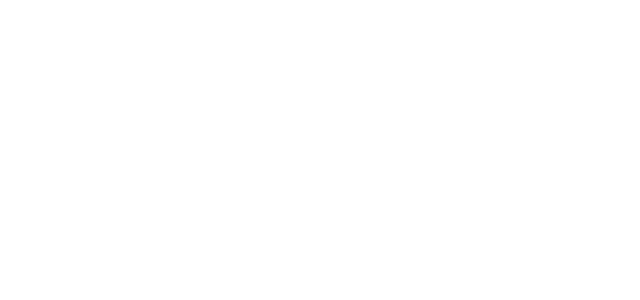
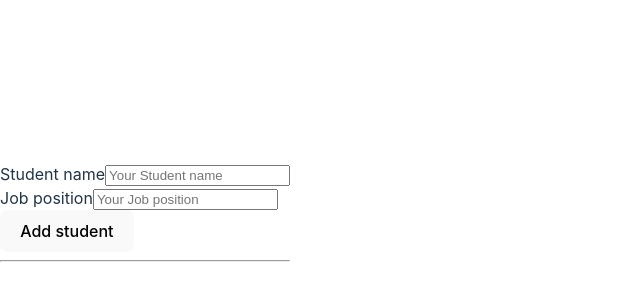
Before and after one commit to albertoferreroorte/trainning-tracker, a React (Vite) app: page / in a window 1280 px wide. Shown: the part 180-480 px from the top of the page, without its empty margins (0-640 px from the left). Built offline with nearby package versions, Linux system fonts and the light colour scheme.

Commit message:
added student section components with data communication

```diff
--- a/src/index.css
+++ b/src/index.css
@@ -55,6 +55,11 @@
   outline: 4px auto -webkit-focus-ring-color;
 }
 
+.card {
+  background-color: aliceblue;
+  margin: 1rem;
+}
+
 @media (prefers-color-scheme: light) {
   :root {
     color: #213547;
--- a/src/main.tsx
+++ b/src/main.tsx
@@ -1,9 +1,10 @@
 import React from 'react';
 import ReactDOM from 'react-dom/client';
 import './index.css';
+import { StudentsPage } from './student/components/students-page';
 
 ReactDOM.createRoot(document.getElementById('root')!).render(
   <React.StrictMode>
-
+    <StudentsPage />
   </React.StrictMode>,
 )
--- /dev/null
+++ b/src/shared/hooks/index.ts
@@ -0,0 +1 @@
+export * from './useForm';
--- /dev/null
+++ b/src/shared/hooks/useForm.ts
@@ -0,0 +1,22 @@
+import { ChangeEvent, useState } from 'react';
+
+interface FormState {
+  [key: string]: string;
+}
+
+export const useForm = ( initialForm: FormState ) => {
+  const [formState, setFormState] = useState<FormState>(initialForm);
+
+  const onInputChange = (event: ChangeEvent<HTMLInputElement>) => {
+    const { name, value } = event.target;
+    setFormState({
+      ...formState,
+      [name]: value,
+    });
+  };
+
+  return {
+    formState,
+    onInputChange,
+  };
+}
--- /dev/null
+++ b/src/student/components/student-card.tsx
@@ -0,0 +1,10 @@
+import { Student } from "../entities/student";
+
+export const StudentCard: React.FC<{ student: Student }> = (props) => {
+  return (
+    <div className="card">
+      <h2>{ props.student.fullName }</h2>
+      <h3>{ props.student.jobPosition }</h3>
+    </div>
+  );
+}
--- /dev/null
+++ b/src/student/components/student-form.tsx
@@ -0,0 +1,45 @@
+import { useForm } from '../../shared/hooks';
+
+const initialForm = {
+  fullName: '',
+  jobPosition: '',
+};
+
+export const StudentForm: React.FC<{onAddStudent: (name: string, position: string) => void}> = (props) => {
+
+  const { formState, onInputChange } = useForm(initialForm);
+
+  const submitHandler = (event: React.FormEvent) => {
+    event.preventDefault();
+
+    if (formState.fullName.trim().length === 0) return;
+
+    props.onAddStudent(formState.fullName, formState.jobPosition);
+  }
+
+  return (
+    <form onSubmit={ submitHandler }>
+      <div>
+        <label>Student name</label>
+        <input
+          placeholder='Your Student name'
+          type='text'
+          name='fullName'
+          value={ formState.fullName }
+          onChange={ onInputChange }
+        />
+      </div>
+      <div>
+        <label>Job position</label>
+        <input
+          placeholder='Your Job position'
+          type='text'
+          name='jobPosition'
+          value={ formState.jobPosition }
+          onChange={ onInputChange }
+        />
+      </div>
+      <button type='submit'>Add student</button>
+    </form>
+  );
+}
--- /dev/null
+++ b/src/student/components/students-list.tsx
@@ -0,0 +1,14 @@
+import { Student } from '../entities/student';
+import { StudentCard } from './student-card';
+
+export const StudentsList: React.FC<{ students: Student[] }> = (props) => {
+  return (
+    <ul>
+      {
+        props.students.map(student => (
+          <StudentCard  key={ student.id } student={ student } />
+        ))
+      }
+    </ul>
+  );
+}
--- /dev/null
+++ b/src/student/components/students-page.tsx
@@ -0,0 +1,19 @@
+import { useState } from 'react';
+import { Student } from '../entities/student';
+import { StudentForm } from './student-form';
+import { StudentsList } from './students-list';
+
+export const StudentsPage: React.FC = () => {
+  const [ students, setStudents ] = useState<Student[]>([]);
+  const onAddStudentHandler = (name: string, position: string) => {
+    const newStudent = new Student(name, position);
+    setStudents(students => students.concat(newStudent));
+  }
+  return (
+    <>
+      <StudentForm onAddStudent={ onAddStudentHandler } />
+      <hr />
+      <StudentsList students={ students } />
+    </>
+  );
+}
--- /dev/null
+++ b/src/student/entities/student.ts
@@ -0,0 +1,11 @@
+export class Student {
+  id: string;
+  fullName: string;
+  jobPosition: string;
+
+  constructor(fullName: string, jobPosition: string) {
+    this.fullName = fullName;
+    this.jobPosition = jobPosition;
+    this.id = new Date().toISOString();
+  }
+}
```
